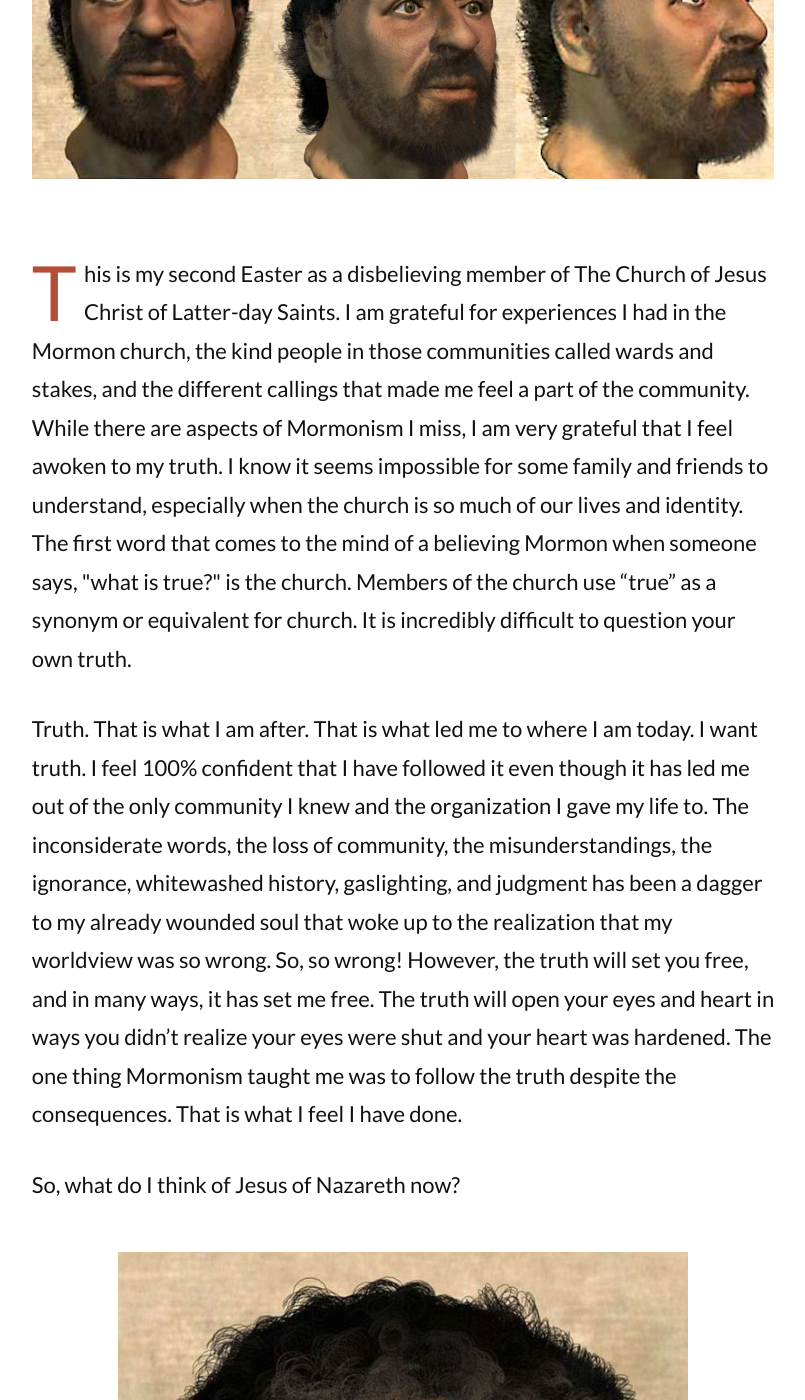
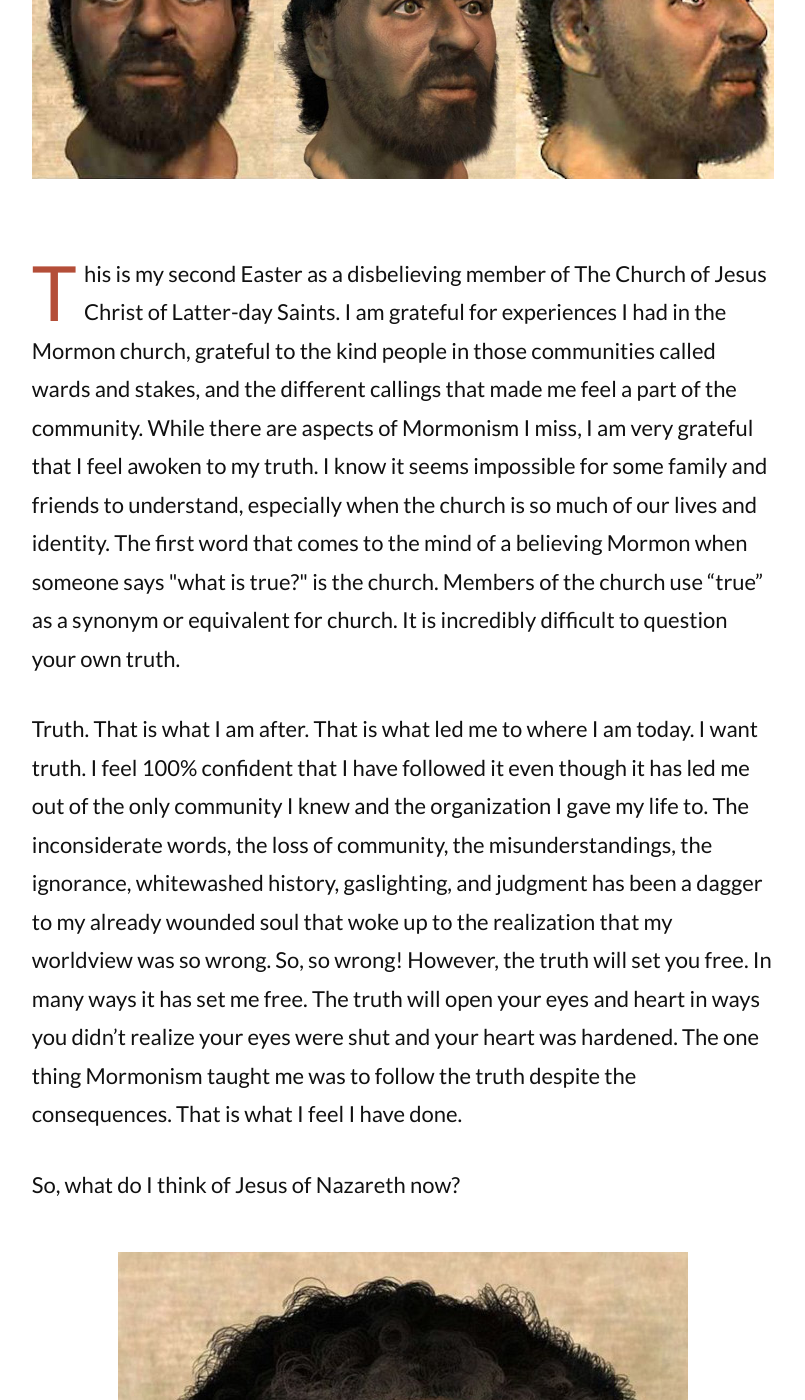
Before and after one commit to NotYourMothersMormonism/NotYourMothersMormonism, a Jekyll site: the page built from _posts/2020-04-12-easter-thoughts.markdown, in a window 1280 px wide and 1400 px high, scrolled down 706 px. Shown: the whole window, without its empty margins (237-1042 px from the left). Built offline with Jekyll 4.4.1, drawn with Linux system fonts in a browser that asks for light colours; nearby versions of some CDN libraries; comment, search, counter and statistics services are not loaded; some of the changed text lies outside the part shown.

Commit message:
Update easter post

```diff
--- a/_posts/2020-04-12-easter-thoughts.markdown
+++ b/_posts/2020-04-12-easter-thoughts.markdown
@@ -8,9 +8,9 @@ excerpt: The Jesus I read about in the biblical text was a radical. He was radic
 
 <img src="{{ '/assets/img/2020-04-12/jesus.jpg' }}" alt="Picture: Medical artist Dr. Richard Neaves used forensic data from skulls of 1st-century Middle Eastern Jewish men to create an image of what the face of Jesus could have looked like.">
 
-<p class="intro"><span class="dropcap">T</span>his is my second Easter as a disbelieving member of The Church of Jesus Christ of Latter-day Saints. I am grateful for experiences I had in the Mormon church, the kind people in those communities called wards and stakes, and the different callings that made me feel a part of the community. While there are aspects of Mormonism I miss, I am very grateful that I feel awoken to my truth. I know it seems impossible for some family and friends to understand, especially when the church is so much of our lives and identity. The first word that comes to the mind of a believing Mormon when someone says, "what is true?" is the church. Members of the church use “true” as a synonym or equivalent for church. It is incredibly difficult to question your own truth.</p>
+<p class="intro"><span class="dropcap">T</span>his is my second Easter as a disbelieving member of The Church of Jesus Christ of Latter-day Saints. I am grateful for experiences I had in the Mormon church, grateful to the kind people in those communities called wards and stakes, and the different callings that made me feel a part of the community. While there are aspects of Mormonism I miss, I am very grateful that I feel awoken to my truth. I know it seems impossible for some family and friends to understand, especially when the church is so much of our lives and identity. The first word that comes to the mind of a believing Mormon when someone says "what is true?" is the church. Members of the church use “true” as a synonym or equivalent for church. It is incredibly difficult to question your own truth.</p>
 
-Truth. That is what I am after. That is what led me to where I am today. I want truth. I feel 100% confident that I have followed it even though it has led me out of the only community I knew and the organization I gave my life to. The inconsiderate words, the loss of community, the misunderstandings, the ignorance, whitewashed history, gaslighting, and judgment has been a dagger to my already wounded soul that woke up to the realization that my worldview was so wrong. So, so wrong! However, the truth will set you free, and in many ways, it has set me free. The truth will open your eyes and heart in ways you didn’t realize your eyes were shut and your heart was hardened. The one thing Mormonism taught me was to follow the truth despite the consequences. That is what I feel I have done.
+Truth. That is what I am after. That is what led me to where I am today. I want truth. I feel 100% confident that I have followed it even though it has led me out of the only community I knew and the organization I gave my life to. The inconsiderate words, the loss of community, the misunderstandings, the ignorance, whitewashed history, gaslighting, and judgment has been a dagger to my already wounded soul that woke up to the realization that my worldview was so wrong. So, so wrong! However, the truth will set you free. In many ways it has set me free. The truth will open your eyes and heart in ways you didn’t realize your eyes were shut and your heart was hardened. The one thing Mormonism taught me was to follow the truth despite the consequences. That is what I feel I have done.
 
 So, what do I think of Jesus of Nazareth now?
 
@@ -19,12 +19,12 @@ So, what do I think of Jesus of Nazareth now?
   <figcaption style="text-align: center; max-width: 800px; margin-left: auto; margin-right: auto; padding: 0;">Picture: Medical artist Dr. Richard Neaves used forensic data from skulls of 1st-century Middle Eastern Jewish men to create an image of what the face of Jesus could have looked like.</figcaption>
 </figure>
 
-The Jesus I read about in the biblical text was a radical. He was radically inclusive. He was less interested in what people thought or which group they identified with and more interested in them loving one another. He sided with the poor and disadvantaged. He promoted the idea of selfless love coupled with sacrifice. He wanted more forgiveness and compassion toward the so-called sinners and was the most angered at the religious groups of his day that he saw as hypocritical.
+The Jesus I read about in the biblical text was a radical. He was radically inclusive. He was less interested in what people thought or which group they identified with and more interested in them loving one another. He sided with the poor and disadvantaged. He promoted the idea of selfless love coupled with sacrifice. He wanted more forgiveness and compassion toward the so-called sinners. Jesus used righteous indignation at the religious groups of his day that he saw as hypocritical to give a voice to the voiceless.
 
 Although Hugh Nibley and I would now disagree with many things, and I see his apologetics as outdated and silly, I do like what he said about what the biblical Jesus was the most upset about:
 
-“The worst sinners, according to Jesus, are not the harlots and publicans, but the religious leaders with their insistence on proper dress and grooming, their careful observance of all the rules, their precious concern for status symbols, their strict legality, their pious patriotism.”
+> “The worst sinners, according to Jesus, are not the harlots and publicans, but the religious leaders with their insistence on proper dress and grooming, their careful observance of all the rules, their precious concern for status symbols, their strict legality, their pious patriotism.”
 
-If Jesus were here today, I doubt he would be at a temple or conference center in a soft comfortable red chair. I don’t believe in a Jesus that would be concerned about taking the sacrament with the right hand, shaving beards, single piercings, the wearing of garments, inappropriate interviews, symbols, the outward appearance that we all get caught up in, the hoarding of money while barely using a fraction of it while declaring a fast, the conformity, white shirts and ties, and usage of His name to make rules at church schools that hurt the marginalized.
+If Jesus were here today I doubt he would be at a temple or conference center in a soft comfortable red chair. I don’t believe in a Jesus that would be concerned about taking the sacrament with the right hand, shaving beards, single piercings, the wearing of garments, inappropriate interviews, symbols, the outward appearance that we all get caught up in, the hoarding of money while barely using a fraction of it while declaring a fast, the conformity, white shirts and ties, and usage of His name to make rules at church schools that hurt the marginalized.
 
-While I no longer believe that Jesus will come to Missouri, I do believe his message can still change the world. His message was radical in that it was against the religious hypocrites and their pharisaical teachings and behaviors. He was angered at the misuse of the widow’s mite and the self-righteousness of the false prophets and teachers. I want to be like Jesus. To love as he loved, to follow truth wherever it leads, and to use humility (or skepticism) to come out of the chains of group think and reach out to those outside of that group with open arms and a compassionate view that only comes from being awoken to reality.
+While I no longer believe that Jesus will come to Missouri, I do believe his message can still change the world. His message was radical in that it was against the religious hypocrites and their pharisaical teachings and behaviors. He was angered at the misuse of the widow’s mite and the self-righteousness of the false prophets and teachers. I want to be like Jesus. To love as he loved, to follow truth wherever it leads, and to use humility (aka skepticism) to come out of the chains of group think and reach out to those both in and out of that group with open arms and a compassionate view that only comes from being awoken to reality.
```
Also changed, not shown: Gemfile.lock.
